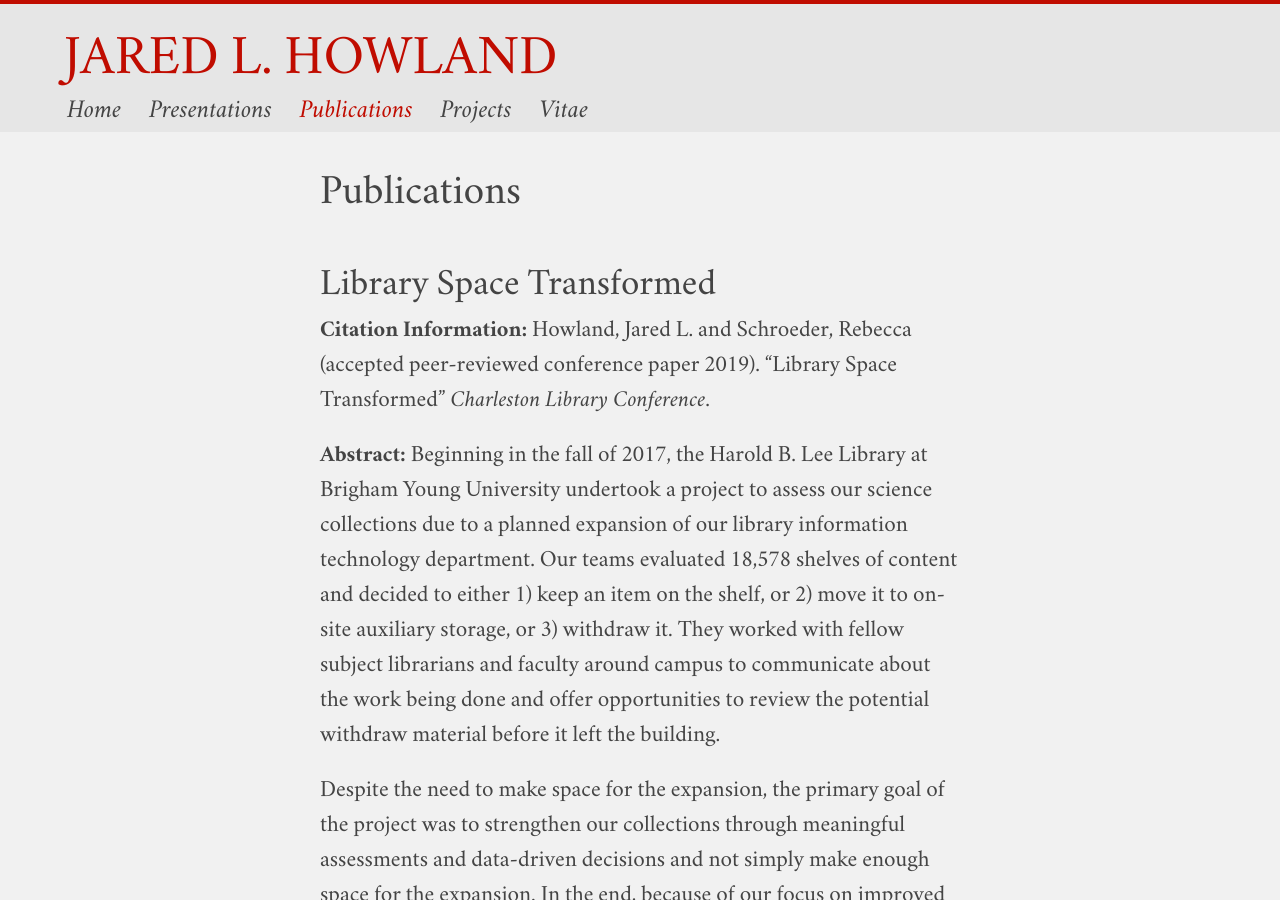
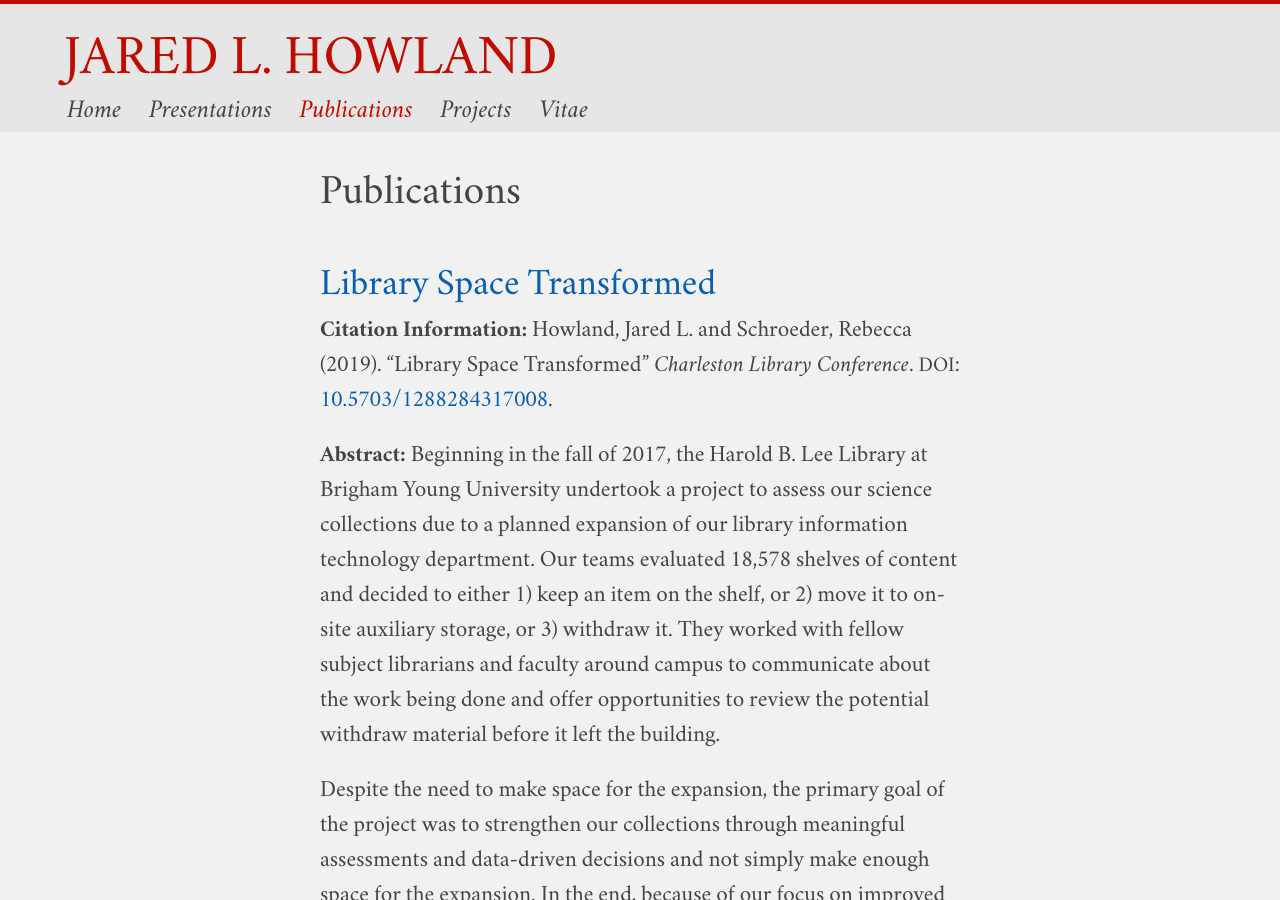
Before and after one commit to jaredhowland/jaredhowland.github.io, a Jekyll site: the page built from content/publications.md, in a window 1280 px wide and 900 px high. Built offline with Jekyll 4.4.1, drawn with Linux system fonts in a browser that asks for light colours; comment, search, counter and statistics services are not loaded.

Commit message:
Update publications.yaml

```diff
--- a/_data/publications.yaml
+++ b/_data/publications.yaml
@@ -4,15 +4,15 @@
       given: Jared L.
     - surname: Schroeder
       given: Rebecca
-  year: accepted peer-reviewed conference paper 2019
+  year: 2019
   title: Library Space Transformed
   journal-title: Charleston Library Conference
   abstract: |
     Beginning in the fall of 2017, the Harold B. Lee Library at Brigham Young University undertook a project to assess our science collections due to a planned expansion of our library information technology department. Our teams evaluated 18,578 shelves of content and decided to either 1) keep an item on the shelf, or 2) move it to on-site auxiliary storage, or 3) withdraw it. They worked with fellow subject librarians and faculty around campus to communicate about the work being done and offer opportunities to review the potential withdraw material before it left the building.
 
     Despite the need to make space for the expansion, the primary goal of the project was to strengthen our collections through meaningful assessments and data-driven decisions and not simply make enough space for the expansion. In the end, because of our focus on improved collections, we were able to accommodate the expansion and simultaneously significantly improve the collections remaining on the shelves. In the end, we withdrew 131,476 monographic records and 4,145 serial records. We moved 16,643 monographic and 3,809 serial items to on-site auxiliary storage.
+  doi: 10.5703/1288284317008
   slug: library-space-transformed
-  draft: true
 
 - type: article
   authors:
```
